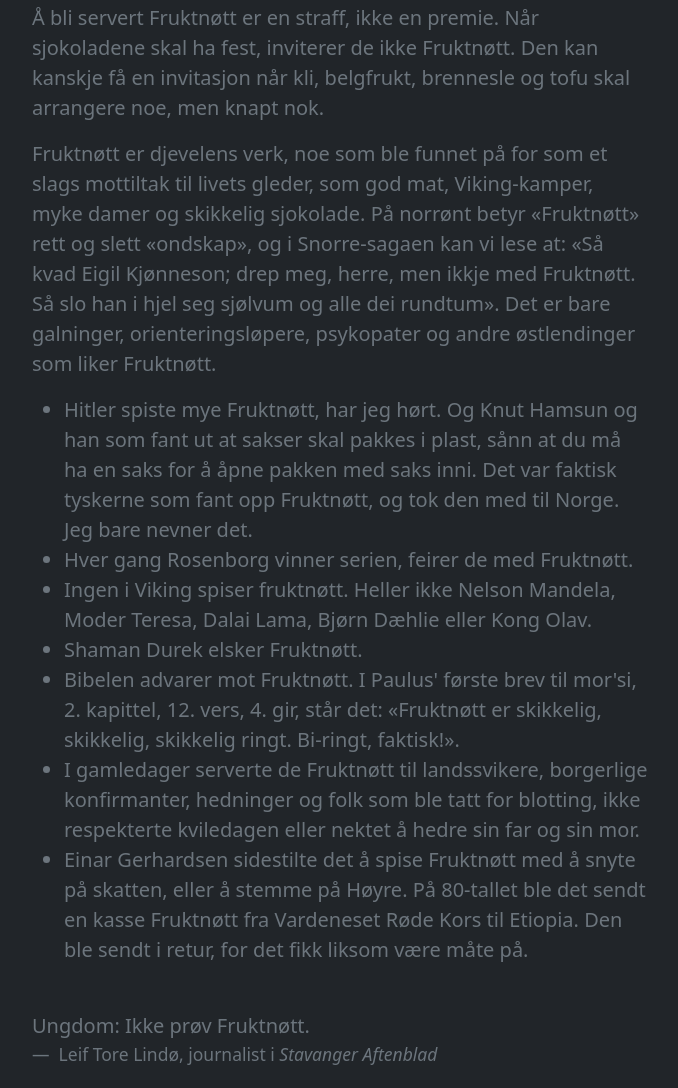
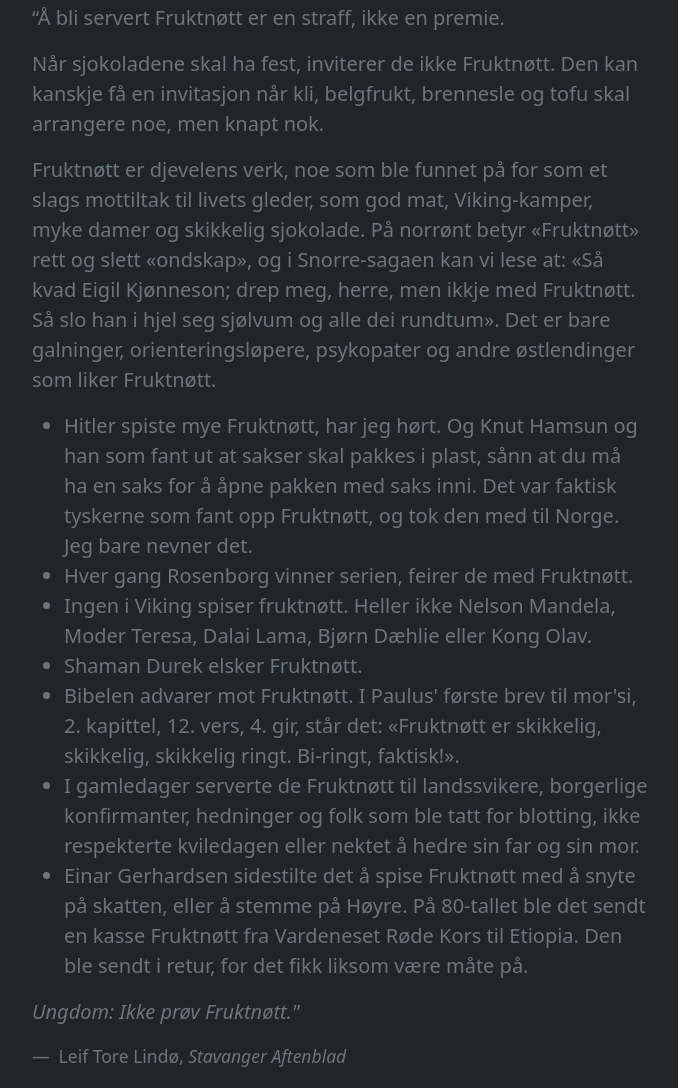
Before and after one commit to thomaslarsson/Fruktn-tt-bot, a website: page public/index.html in a window 1280 px wide. Shown: the part 159-1247 px from the top of the page, without its empty margins (300-978 px from the left). Drawn offline with nearby package versions, Linux system fonts and the light colour scheme.

Commit message:
Updates texts

```diff
--- a/public/index.html
+++ b/public/index.html
@@ -37,7 +37,8 @@
                     <figure class="fs-5 mb-4">
                     <h1 class="display-5 fw-bold text-white">Fruktnøtt</h1>
                         <blockquote class="blockquote">
-                            <p>Å bli servert Fruktnøtt er en straff, ikke en premie. Når sjokoladene skal ha fest, inviterer de ikke Fruktnøtt. Den kan kanskje få en invitasjon når kli, belgfrukt, brennesle og tofu skal arrangere noe, men knapt nok.</å>
+                            <p>“Å bli servert Fruktnøtt er en straff, ikke en premie.<p>
+                            <p>Når sjokoladene skal ha fest, inviterer de ikke Fruktnøtt. Den kan kanskje få en invitasjon når kli, belgfrukt, brennesle og tofu skal arrangere noe, men knapt nok.</å>
 
                             <p>Fruktnøtt er djevelens verk, noe som ble funnet på for som et slags mottiltak til livets gleder, som god mat, Viking-kamper, myke damer og skikkelig sjokolade. På norrønt betyr «Fruktnøtt» rett og slett «ondskap», og i Snorre-sagaen kan vi lese at: «Så kvad Eigil Kjønneson; drep meg, herre, men ikkje med Fruktnøtt. Så slo han i hjel seg sjølvum og alle dei rundtum». Det er bare galninger, orienteringsløpere, psykopater og andre østlendinger som liker Fruktnøtt.</p>
                             <ul>
@@ -49,11 +50,10 @@
                                 <li>I gamledager serverte de Fruktnøtt til landssvikere, borgerlige konfirmanter, hedninger og folk som ble tatt for blotting, ikke respekterte kviledagen eller nektet å hedre sin far og sin mor.</li>
                                 <li>Einar Gerhardsen sidestilte det å spise Fruktnøtt med å snyte på skatten, eller å stemme på Høyre. På 80-tallet ble det sendt en kasse Fruktnøtt fra Vardeneset Røde Kors til Etiopia. Den ble sendt i retur, for det fikk liksom være måte på.</li>
                             </ul>
-                            <br />
-                            <p>Ungdom: Ikke prøv Fruktnøtt.</p>
+                            <p><em>Ungdom: Ikke prøv Fruktnøtt."</em></p>
                         </blockquote>
-                        <figcaption class="blockquote-footer">
-                            Leif Tore Lindø, journalist i <cite title="Source Title">Stavanger Aftenblad</cite>
+                        <figcaption class="blockquote-footer mt-1">
+                            Leif Tore Lindø, <cite title="Source Title">Stavanger Aftenblad</cite>
                         </figcaption>
                     </figure>
                     <div class="d-grid gap-2 d-sm-flex justify-content-sm-center">
```
Also changed, not shown: README.md.
